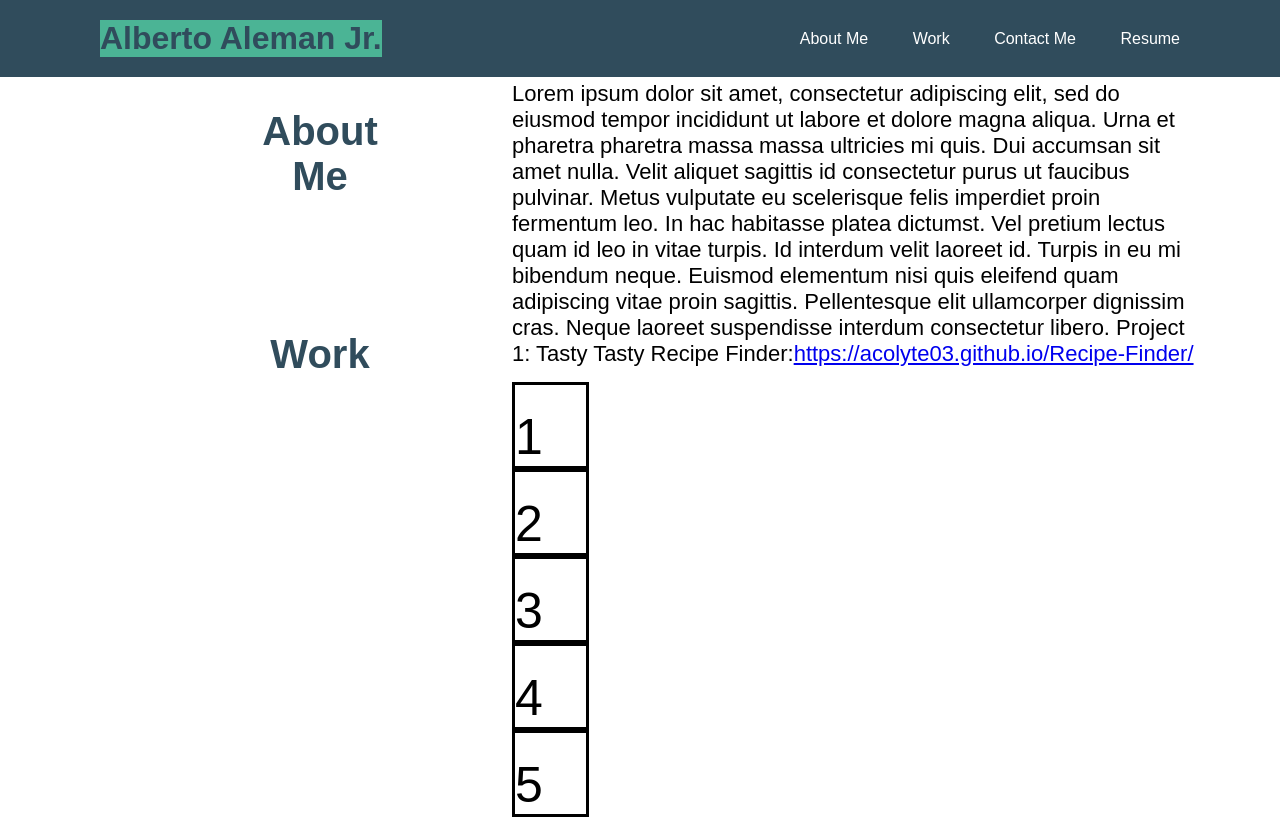
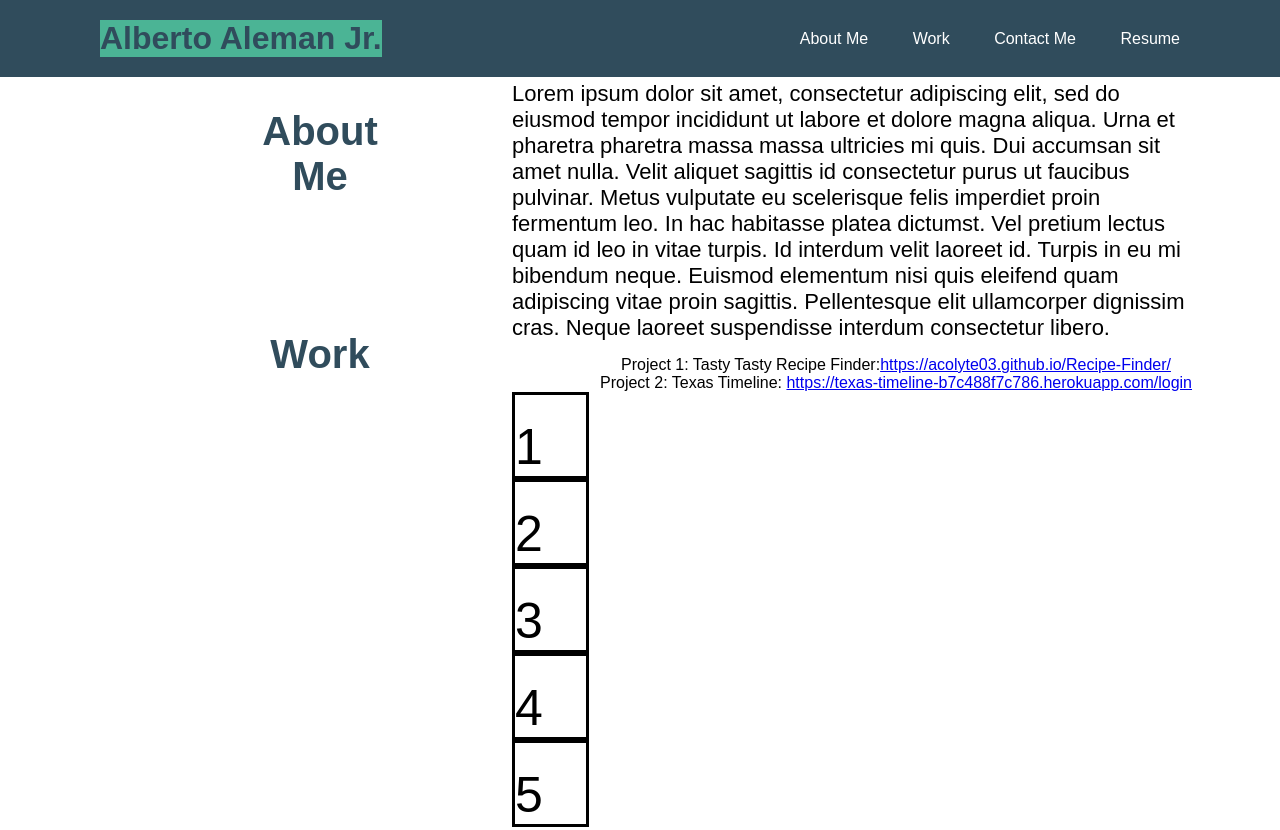
Before and after one commit to aalemanyz67/Challenge-2-Porfolio, a plain HTML site: page index.html in a window 1280 px wide. Shown: the top 830 px of the page. Drawn offline with Linux system fonts and the light colour scheme.

Commit message:
added project 2 link

```diff
--- a/index.html
+++ b/index.html
@@ -29,10 +29,11 @@
 
 
         <div id="bodyarea">
-            <p class="para">Lorem ipsum dolor sit amet, consectetur adipiscing elit, sed do eiusmod tempor incididunt ut labore et dolore magna aliqua. Urna et pharetra pharetra massa massa ultricies mi quis. Dui accumsan sit amet nulla. Velit aliquet sagittis id consectetur purus ut faucibus pulvinar. Metus vulputate eu scelerisque felis imperdiet proin fermentum leo. In hac habitasse platea dictumst. Vel pretium lectus quam id leo in vitae turpis. Id interdum velit laoreet id. Turpis in eu mi bibendum neque. Euismod elementum nisi quis eleifend quam adipiscing vitae proin sagittis. Pellentesque elit ullamcorper dignissim cras. Neque laoreet suspendisse interdum consectetur libero.
+            <p class="para">Lorem ipsum dolor sit amet, consectetur adipiscing elit, sed do eiusmod tempor incididunt ut labore et dolore magna aliqua. Urna et pharetra pharetra massa massa ultricies mi quis. Dui accumsan sit amet nulla. Velit aliquet sagittis id consectetur purus ut faucibus pulvinar. Metus vulputate eu scelerisque felis imperdiet proin fermentum leo. In hac habitasse platea dictumst. Vel pretium lectus quam id leo in vitae turpis. Id interdum velit laoreet id. Turpis in eu mi bibendum neque. Euismod elementum nisi quis eleifend quam adipiscing vitae proin sagittis. Pellentesque elit ullamcorper dignissim cras. Neque laoreet suspendisse interdum consectetur libero. </p>
 
-            Project 1: Tasty Tasty Recipe Finder:<a href="url">https://acolyte03.github.io/Recipe-Finder/ </a>
+            <p> Project 1: Tasty Tasty Recipe Finder:<a href="url">https://acolyte03.github.io/Recipe-Finder/ </a>
             </p>
+            <p> Project 2: Texas Timeline: <a href="url">https://texas-timeline-b7c488f7c786.herokuapp.com/login</a></p>
             <div class="container">
                 <div class="box">1</div>
                 <div class="box">2</div>
```
